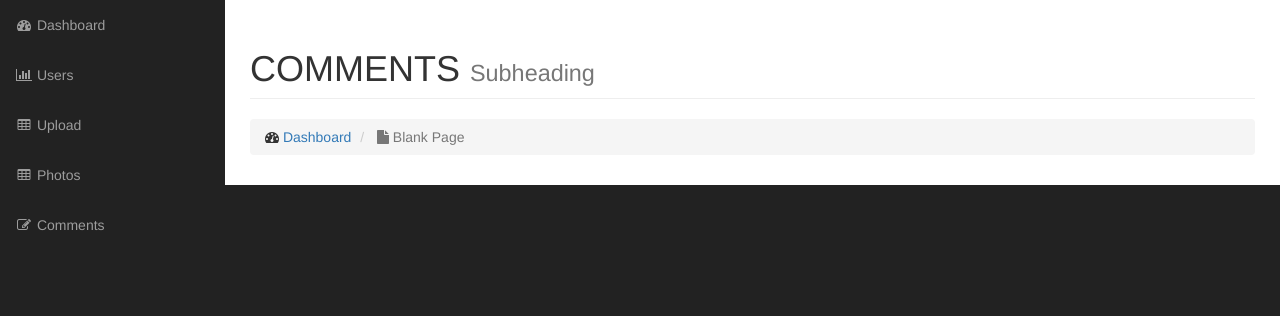
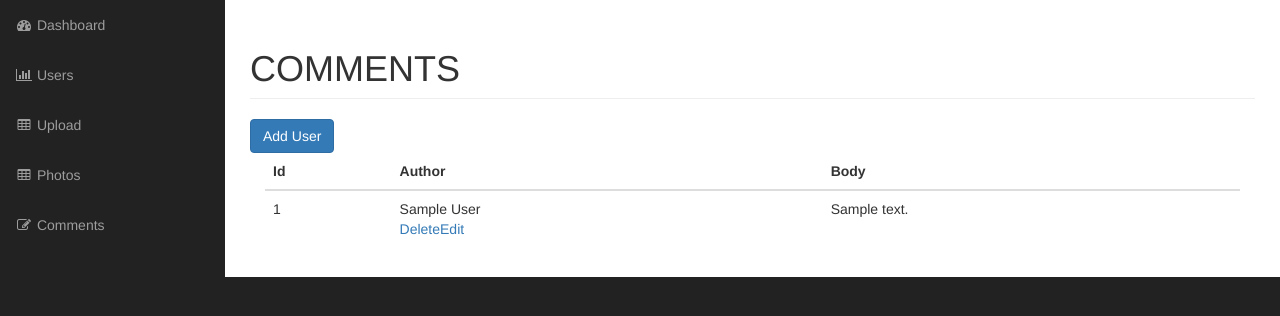
Before and after one commit to swestphal/gallery, a PHP site: page /admin/comments.php in a window 1280 px wide. Shown: the part 51-367 px from the top of the page. Run offline with PHP 8.4, Linux system fonts and the light colour scheme; the visitor is signed in with stand-in values (Sample User, id 1); tables that the repository leaves empty or names only in its code hold one stand-in row (values such as "Sample post"); grey boxes labelled with a size stand in for pictures from a placeholder-image service; some libraries are stand-ins or nearby versions.

Commit message:
comments crud

```diff
--- a/admin/comments.php
+++ b/admin/comments.php
@@ -1,11 +1,16 @@
 <?php include("includes/header.php"); ?>
+<?php if (!$session->is_signed_in()) {
+    redirect_to("login.php");
+}
+    $comments = Comment::find_all();
+ ?>
 
     <!-- Navigation -->
     <nav class="navbar navbar-inverse navbar-fixed-top" role="navigation">
         <!-- Brand and toggle get grouped for better mobile display -->
-        <?php include('includes/top_nav.php');?>
+        <?php include('includes/top_nav.php'); ?>
         <!-- Sidebar Menu Items - These collapse to the responsive navigation menu on small screens -->
-        <?php include("includes/side_nav.php");?>
+        <?php include("includes/side_nav.php"); ?>
         <!-- /.navbar-collapse -->
     </nav>
 
@@ -18,16 +23,36 @@
                 <div class="col-lg-12">
                     <h1 class="page-header">
                         COMMENTS
-                        <small>Subheading</small>
                     </h1>
-                    <ol class="breadcrumb">
-                        <li>
-                            <i class="fa fa-dashboard"></i> <a href="index.html">Dashboard</a>
-                        </li>
-                        <li class="active">
-                            <i class="fa fa-file"></i> Blank Page
-                        </li>
-                    </ol>
+                    <a href="add_user.php" class="btn btn-primary">Add User</a>
+
+                    <div class="col-md-12">
+                        <table class="table table-hover">
+                            <thead>
+                            <tr>
+                                <th>Id</th>
+                                <th>Author</th>
+                                <th>Body</th>
+                            </tr>
+                            </thead>
+                            <tbody>
+                            <?php
+                            foreach ($comments as $comment) {
+                                echo "<tr>";
+                                echo "<td>" . $comment->id . "</td>";
+//                                echo "<td><img class='admin-user-thumbnail'  src=" . $user->get_user_image() . "></td>";
+                                echo "<td>" . $comment->author;
+                                echo "<div class='action_links'>";
+                                echo "<a href='delete_comment.php?id={$comment->id}'>Delete</a>";
+                                echo "<a href='edit_comment.php?id={$comment->id}'>Edit</a>";
+                                echo "</div>";
+                                echo "</td>";
+                                echo "<td>" . $comment->body . "</td>";
+                                echo "</tr>";
+                            }; ?>
+                            </tbody>
+                        </table>
+                    </div>
                 </div>
             </div>
             <!-- /.row -->
--- a/admin/users.php
+++ b/admin/users.php
@@ -1,7 +1,8 @@
 <?php include("includes/header.php"); ?>
 <?php if (!$session->is_signed_in()) {
     redirect_to("login.php");
-} ?>
+}else {
+    $users = User::find_all();} ?>
 
     <!-- Navigation -->
     <nav class="navbar navbar-inverse navbar-fixed-top" role="navigation">
@@ -35,7 +36,7 @@
                             </tr>
                             </thead>
                             <tbody>
-                            <?php $users = User::find_all();
+                            <?php
                             foreach ($users as $user) {
                                 echo "<tr>";
                                 echo "<td>" . $user->id . "</td>";
```
Also changed, not shown: admin/delete_comment.php (added, +19 -0 lines), admin/user_images/ich_neu.jpg (deleted).
